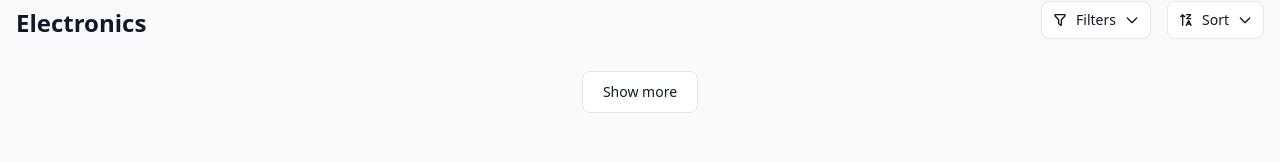
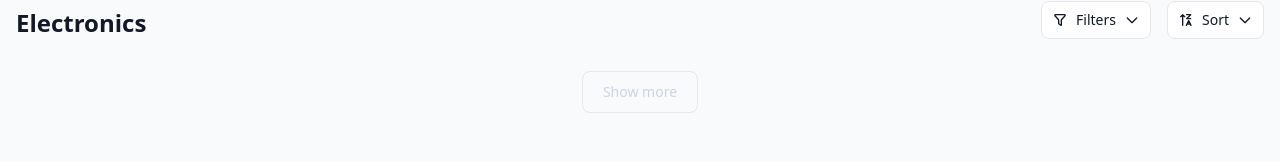
Before and after one commit to nattdev/virtual-bazaar-store, an Angular app: page /shop/electronics in a window 1280 px wide. Shown: the part 269-432 px from the top of the page. Built offline with nearby package versions, Linux system fonts and the light colour scheme; no server answers.

Commit message:
Implement logic to disable Load More button when all products are displayed

```diff
--- a/src/app/products/product-list/product-list.component.ts
+++ b/src/app/products/product-list/product-list.component.ts
@@ -54,6 +54,9 @@ export class ProductListComponent {
     this.dataLoaderService.getProductsByCategory(category).subscribe(data => {
       this.products = data;
     });
+    if (this.products.length <= 8) {
+      this.disableLoadMore = true;
+    }
   }
 
   loadMore() {
```
